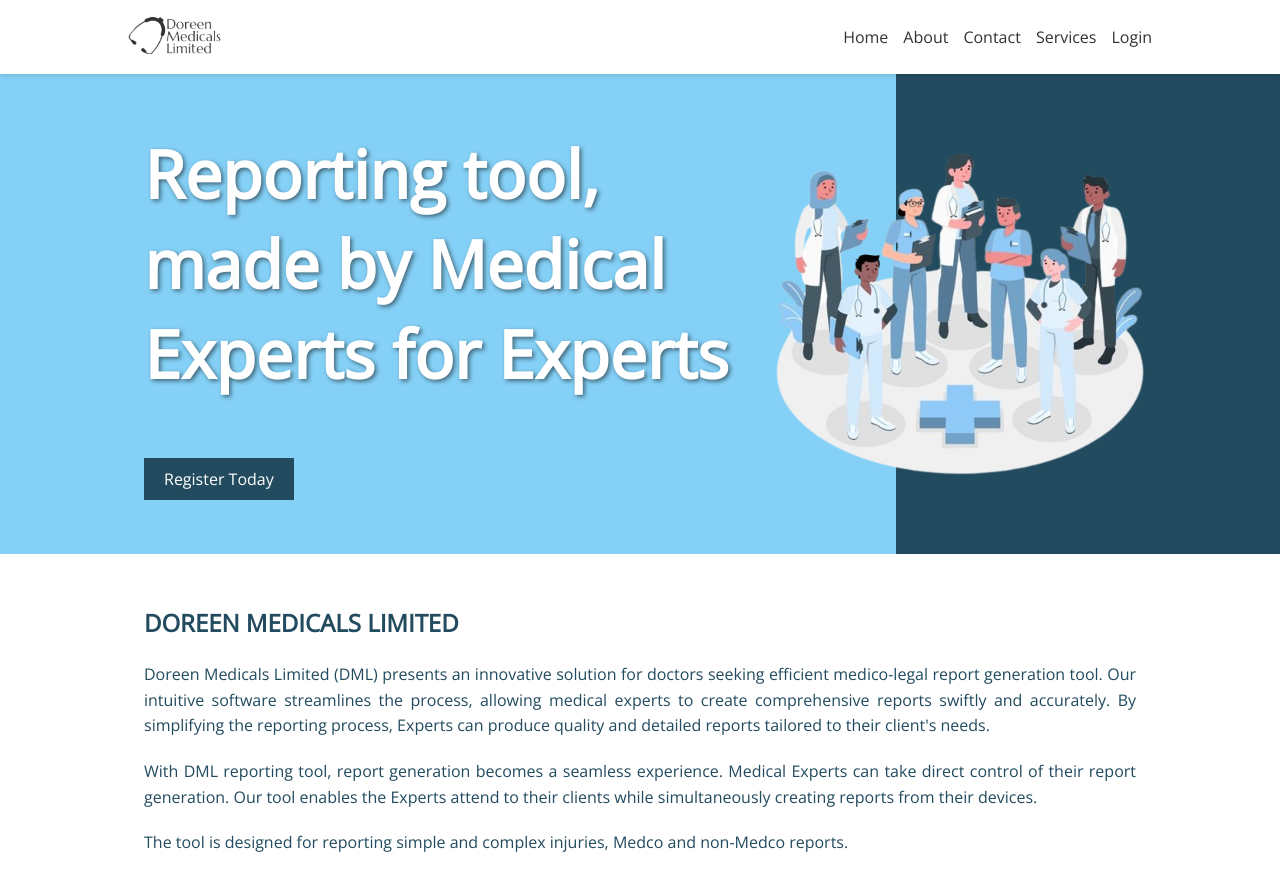
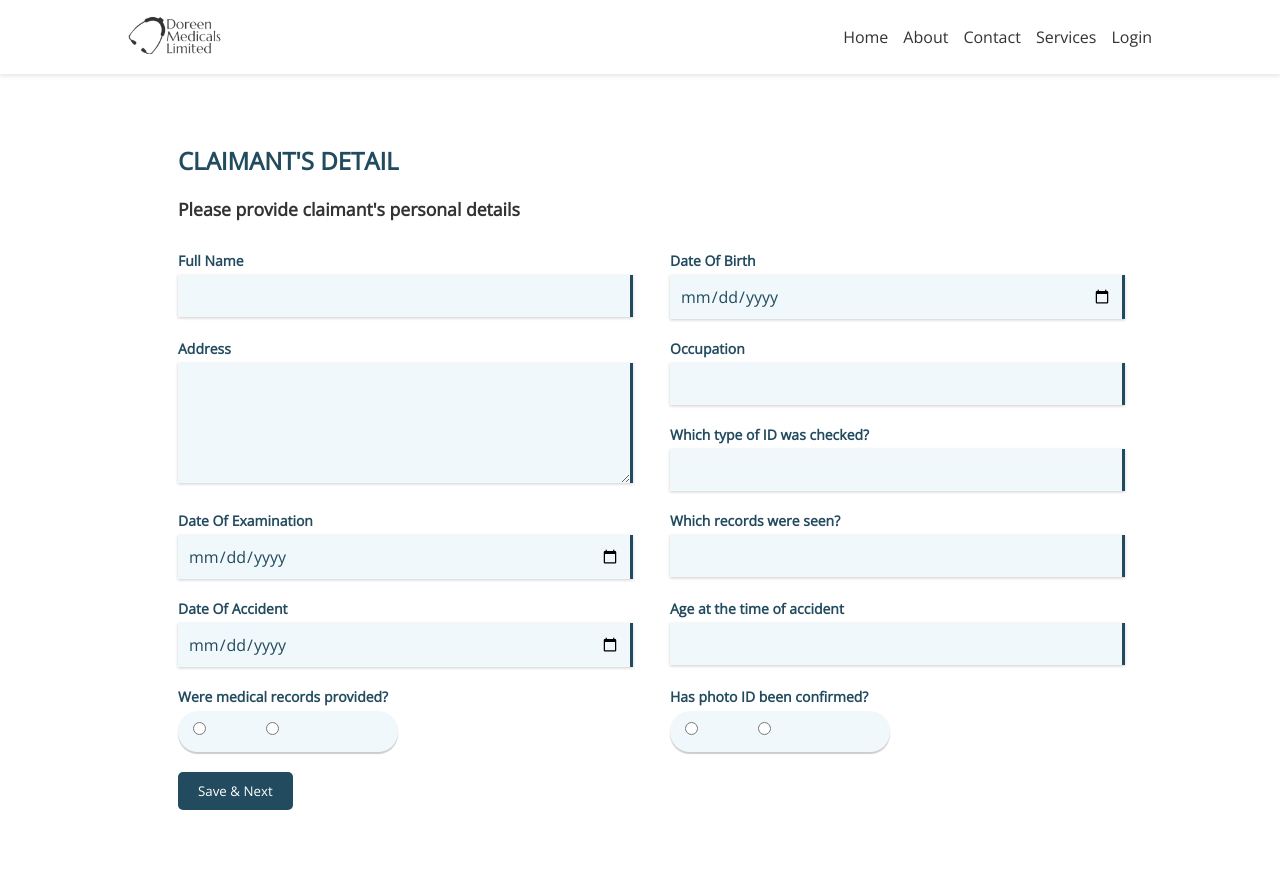
Before and after one commit to hatimkh20/Medical-Portal-Frontend, a React (Create React App) app: page / in a window 1280 px wide. Shown: the top 890 px of the page. After the commit the page ends 860 px from the top, so only its background shows below. Built offline with nearby package versions, Linux system fonts and the light colour scheme; a web font is replaced by a local one.

Commit message:
add state upto anatomy

```diff
--- a/src/App.js
+++ b/src/App.js
@@ -22,7 +22,8 @@
           <Navbar />
         </div>
         <Routes>
-          <Route path="/" element={<HomePage />} />
+          {/* <Route path="/" element={<HomePage />} /> */}
+          <Route path="/" element={<MultiStepForm steps={Steps}/>} />
           <Route path="/sign-in" element={<AuthPage />} />
           <Route path="/sign-up" element={<AuthPage />} />
           <Route path="/dashboard" element={<ProtectedRoute element={<Dashboard />} />} />
--- a/src/components/User Components/Common/RadioButton.js
+++ b/src/components/User Components/Common/RadioButton.js
@@ -2,10 +2,10 @@
     import React from "react";
     import "./Common.css";
 
-    const RadioButton = ({ label, name, value, inline = false }) => {
+    const RadioButton = ({ label, name, value, onChange, checked, inline = false }) => {
       return (
         <label className={inline ? "radio-inline" : "radio-label"}>
-          <input type="radio" name={name} value={value} className="radio-input" />
+          <input type="radio" name={name} value={value} className="radio-input" onChange={onChange} checked={checked}/>
           {label}
         </label>
       );
--- a/src/components/User Components/Common/SelectableList.js
+++ b/src/components/User Components/Common/SelectableList.js
@@ -1,24 +1,17 @@
-import React, { useState } from "react";
+import React from "react";
 import styles from "./SelectableList.module.css";
 
-const SelectableList = ({ options, title }) => {
-  const [selectedOption, setSelectedOption] = useState("");
-  const [selectedItems, setSelectedItems] = useState([]);
+const SelectableList = ({ options, title, selectedItems, handleAddItem, handleRemoveItem }) => {
+  const [selectedOption, setSelectedOption] = React.useState("");
 
   const handleSelectChange = (event) => {
     setSelectedOption(event.target.value);
   };
 
-  const handleAddItem = (event) => {
-    event.preventDefault(); // Prevent form submission
-    if (selectedOption && !selectedItems.includes(selectedOption)) {
-      setSelectedItems([...selectedItems, selectedOption]);
-      setSelectedOption(""); // Reset the dropdown
-    }
-  };
-
-  const handleRemoveItem = (itemToRemove) => {
-    setSelectedItems(selectedItems.filter((item) => item !== itemToRemove));
+  const handleAddButtonClick = (event) => {
+    event.preventDefault();
+    handleAddItem(selectedOption);
+    setSelectedOption("");
   };
 
   return (
@@ -40,7 +33,7 @@
           </select>
         </div>
         <div>
-          <button onClick={handleAddItem} className={styles.button}>
+          <button onClick={handleAddButtonClick} className={styles.button}>
             Add {title}
           </button>
         </div>
--- a/src/components/User Components/MultiStepForm/AccidentDetails.js
+++ b/src/components/User Components/MultiStepForm/AccidentDetails.js
@@ -6,19 +6,38 @@
 import FormLayout from "../Common/FormLayout";
 import "./Form.css";
 
-const AccidentDetails = ({ values, prevStep }) => {
+const AccidentDetails = ({ values, handleChange, handleBlur, prevStep }) => {
   return (
     <FormLayout title="ACCIDENT DETAILS">
       <p className="form-description">
         Please select vehicle type, note that all questions will be according to that.
       </p>
       <div className="input-group">
-        <SelectField name="vehicleType" label="Vehicle Type" options={['Car', 'Bike', 'Truck', 'Other']} />
+        <SelectField
+          name="vehicleType"
+          label="Vehicle Type"
+          options={['Car', 'Bike', 'Truck', 'Other']}
+          value={values?.vehicleType}
+          onChange={handleChange}
+          onBlur={handleBlur}
+        />
       </div>
       {values.vehicleType === 'Other' && (
         <div className="input-group">
-          <InputField name="otherVehicleType" label="Other vehicle type, if you selected any other" />
-          <InputField name="vehicleWheels" label="Vehicle wheels, if you selected any other" />
+          <InputField
+            name="otherVehicleType"
+            label="Other vehicle type, if you selected any other"
+            value={values.otherVehicleType}
+            onChange={handleChange}
+            onBlur={handleBlur}
+          />
+          <InputField
+            name="vehicleWheels"
+            label="Vehicle wheels, if you selected any other"
+            value={values.vehicleWheels}
+            onChange={handleChange}
+            onBlur={handleBlur}
+          />
         </div>
       )}
       <div className="button-group">
--- a/src/components/User Components/MultiStepForm/ClaimantDetails.js
+++ b/src/components/User Components/MultiStepForm/ClaimantDetails.js
@@ -1,5 +1,5 @@
 // src/components/MultiStepForm/ClaimantDetails.js
-import React from "react";
+import React, { useState } from "react";
 import InputField from "../Common/InputField";
 import TextAreaField from "../Common/TextAreaField";
 import RadioButton from "../Common/RadioButton";
@@ -7,23 +7,61 @@
 import FormLayout from "../Common/FormLayout";
 import "./Form.css";
 
-const ClaimantDetails = ({ values }) => {
+const ClaimantDetails = ({ values, handleChange, handleBlur, handleSubmit }) => {
+  // const [values, setvalues] = useState(values);
+
+  const handleInputChange = (e) => {
+    // const { name, value } = e.target;
+    // setvalues({ ...values, [name]: value });
+    // console.log(values)
+    console.log(e.target)
+    handleChange(e); // Call Formik's handleChange
+  };
+
   return (
     <FormLayout title="CLAIMANT'S DETAIL">
       <p className="form-description">
         Please provide claimant's personal details
       </p>
       <div className="input-group">
-        <InputField name="fullName" label="Full Name" />
-        <InputField name="dateOfBirth" label="Date Of Birth" type="date" />
+        <InputField
+          name="fullName"
+          label="Full Name"
+          value={values.fullName}
+          onChange={handleInputChange}
+          onBlur={handleBlur}
+        />
+        <InputField
+          name="dateOfBirth"
+          label="Date Of Birth"
+          type="date"
+          value={values.dateOfBirth}
+          onChange={handleInputChange}
+          onBlur={handleBlur}
+        />
       </div>
       <div className="input-group">
-        <TextAreaField name="address" label="Address" />
+        <TextAreaField
+          name="address"
+          label="Address"
+          value={values.address}
+          onChange={handleInputChange}
+          onBlur={handleBlur}
+        />
         <div className="rowspan-2">
-          <InputField name="occupation" label="Occupation" />
+          <InputField
+            name="occupation"
+            label="Occupation"
+            value={values.occupation}
+            onChange={handleInputChange}
+            onBlur={handleBlur}
+          />
           <InputField
             name="whichTypeOfIDChecked"
             label="Which type of ID was checked?"
+            value={values.whichTypeOfIDChecked}
+            onChange={handleInputChange}
+            onBlur={handleBlur}
           />
         </div>
       </div>
@@ -32,19 +70,34 @@
           name="dateOfExamination"
           label="Date Of Examination"
           type="date"
+          value={values.dateOfExamination}
+          onChange={handleInputChange}
+          onBlur={handleBlur}
         />
-        <InputField name="whichRecordsSeen" label="Which records were seen?" />
+        <InputField
+          name="whichRecordsSeen"
+          label="Which records were seen?"
+          value={values.whichRecordsSeen}
+          onChange={handleInputChange}
+          onBlur={handleBlur}
+        />
       </div>
       <div className="input-group">
         <InputField
           name="dateOfAccident"
           label="Date Of Accident"
           type="date"
+          value={values.dateOfAccident}
+          onChange={handleInputChange}
+          onBlur={handleBlur}
         />
         <InputField
           name="ageAtTimeOfAccident"
           label="Age at the time of accident"
           type="number"
+          value={values.ageAtTimeOfAccident}
+          onChange={handleInputChange}
+          onBlur={handleBlur}
         />
       </div>
       <div className="input-group">
@@ -54,21 +107,37 @@
             <RadioButton
               name="medicalRecordsProvided"
               value="yes"
-              label="Yes"
+              checked={values.medicalRecordsProvided === "yes"}
+              onChange={handleInputChange}
             />
-            <RadioButton name="medicalRecordsProvided" value="no" label="No" />
+            <RadioButton
+              name="medicalRecordsProvided"
+              value="no"
+              checked={values.medicalRecordsProvided === "no"}
+              onChange={handleInputChange}
+            />
           </div>
         </div>
 
         <div className="input-form-group">
           <label>Has photo ID been confirmed?</label>
           <div className="radio-container">
-            <RadioButton name="hasPhotoIDConfirmed" value="yes" label="Yes" />
-            <RadioButton name="hasPhotoIDConfirmed" value="no" label="No" />
+            <RadioButton
+              name="hasPhotoIDConfirmed"
+              value="yes"
+              checked={values.hasPhotoIDConfirmed === "yes"}
+              onChange={handleInputChange}
+            />
+            <RadioButton
+              name="hasPhotoIDConfirmed"
+              value="no"
+              checked={values.hasPhotoIDConfirmed === "no"}
+              onChange={handleInputChange}
+            />
           </div>
         </div>
       </div>
-      <Button type="submit">Save & Next</Button>
+      <Button type="submit" onClick={handleSubmit}>Save & Next</Button>
     </FormLayout>
   );
 };
--- a/src/components/User Components/MultiStepForm/MultiStepForm.js
+++ b/src/components/User Components/MultiStepForm/MultiStepForm.js
@@ -20,11 +20,12 @@
     vehicleType: "",
     otherVehicleType: "",
     vehicleWheels: "",
+    anatomy: [],
+    psychologicalInjuries: [],
     // Add other fields as needed
   });
 
   const nextStep = (values) => {
-    setFormData({ ...formData, ...values });
     setCurrentStep(currentStep + 1);
   };
 
@@ -33,6 +34,7 @@
   };
 
   const handleSubmit = (values) => {
+    console.log("Form Submitted", values)
     setFormData({ ...formData, ...values });
     nextStep(values);
   };
@@ -48,7 +50,12 @@
       >
         {(formikProps) => (
           <Form>
-            <StepComponent {...formikProps} prevStep={prevStep} nextStep={nextStep} />
+            <StepComponent {...formikProps}
+            prevStep={prevStep}
+            nextStep={nextStep}
+            // formState={formData}
+            // handleChange={()=>handleChange}
+            />
           </Form>
         )}
       </Formik>
```
Also changed, not shown: src/components/User Components/MultiStepForm/AccidentSection.js (+99 -13 lines), src/components/User Components/MultiStepForm/AnatomySection.js (+57 -4 lines).
